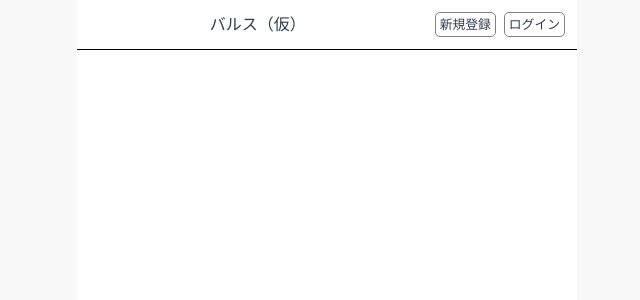
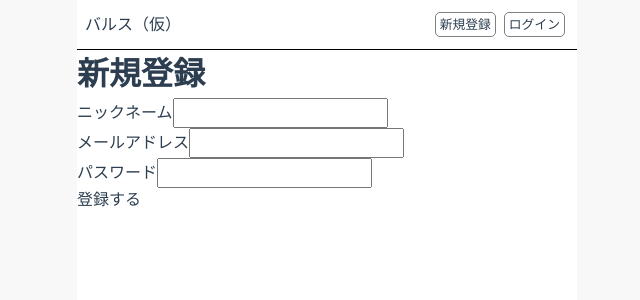
Before and after one commit to gyuta/social_creators_b, a Vue app: page /signup in a window 1280 px wide. Shown: the top 300 px of the page, without its empty margins (313-953 px from the left). Built offline with nearby package versions, Linux system fonts and the light colour scheme; no server answers.

Commit message:
ログイン等の処理・マイページを作成

```diff
--- a/package.json
+++ b/package.json
@@ -8,6 +8,7 @@
     "lint": "vue-cli-service lint"
   },
   "dependencies": {
+    "firebase": "^7.23.0",
     "vue": "^2.6.11",
     "vue-router": "^3.2.0"
   },
--- a/src/App.vue
+++ b/src/App.vue
@@ -1,6 +1,6 @@
 <template>
   <div id="app">
-    <Header></Header>
+    <Header :user='user'></Header>
     <router-view/>
   </div>
 </template>
@@ -11,6 +11,29 @@ import Header from './components/Header'
 export default {
   name: 'App',
   components: {Header},
+  data() {
+    return {
+      user: null,
+    }
+  },
+  created() {
+    this.getUser();
+  },
+  methods: {
+    getUser() {
+      const _this = this;
+      this.$firebase.auth().onAuthStateChanged( authUser => {
+        if (authUser) {
+          _this.getUserInfoFromUserId(authUser.uid)
+            .then( user => {
+              _this.user = user
+            })
+        } else {
+          _this.user = null
+        }
+      });
+    }
+  }
 }
 </script>
 
@@ -19,7 +42,6 @@ export default {
   font-family: Avenir, Helvetica, Arial, sans-serif;
   -webkit-font-smoothing: antialiased;
   -moz-osx-font-smoothing: grayscale;
-  text-align: center;
   color: #2c3e50;
 
   background-color: #fff;
--- a/src/components/Header.vue
+++ b/src/components/Header.vue
@@ -1,13 +1,13 @@
 <template>
   <div id="header">
-    <div id="title">バルス（仮）</div>
+    <div id="title" @click="$router.push({name: 'main'}).catch(err=>{})">バルス（仮）</div>
     <div class="right">
-      <div v-if="user" class="mypage">
+      <div v-if="user" class="mypage"  @click="$router.push({name: 'profile', params: {'id': user.id}}).catch(err=>{})">
         <img src="https://encrypted-tbn0.gstatic.com/images?q=tbn%3AANd9GcT3SUoeX6jEyFqg80JJfDfkHFJIJZxE76crNg&usqp=CAU" alt="" class="icon">
       </div>
       <div v-else class="btns">
-        <div class="btn signup">新規登録</div>
-        <div class="btn signin">ログイン</div>
+        <div class="btn signup" @click="$router.push('\signup').catch(err=>{})">新規登録</div>
+        <div class="btn signin" @click="$router.push('\signin').catch(err=>{})">ログイン</div>
       </div>
     </div>
   </div>
@@ -16,11 +16,7 @@
 <script>
 export default {
   name: 'Header',
-  data() {
-    return {
-      user: false
-    }
-  }
+  props: ['user']
 };
 </script>
 
--- /dev/null
+++ b/src/js/firebase.js
@@ -0,0 +1,16 @@
+import firebase from "firebase";
+import "firebase/auth";
+
+const config = {
+    apiKey: "AIzaSyDcK4Txki2z-M4fa2cdAoAHDCc4lAsXPdU",
+    authDomain: "social-creators-b.firebaseapp.com",
+    databaseURL: "https://social-creators-b.firebaseio.com",
+    projectId: "social-creators-b",
+    storageBucket: "social-creators-b.appspot.com",
+    messagingSenderId: "165685096689",
+    appId: "1:165685096689:web:75fb98a3c87a031c28f950"
+};
+
+firebase.initializeApp(config);
+
+export default firebase;
--- /dev/null
+++ b/src/js/util.js
@@ -0,0 +1,20 @@
+import firebase from "./firebase"
+
+export default {
+  methods: {
+    getUserInfoFromUserId(uid) {
+      return new Promise((resolve, reject) => {
+        firebase.firestore().collection('users')
+          .doc(uid)
+          .get()
+          .then(doc => {
+            if (doc.exists) {
+              resolve(doc.data())
+            } else {
+              reject('idに対応するユーザーが見つかりませんでした')
+            }
+          })
+      })
+    }
+  }
+}
--- a/src/main.js
+++ b/src/main.js
@@ -1,8 +1,13 @@
 import Vue from 'vue'
 import App from './App.vue'
 import router from './router'
+import util from "./js/util";
+import firebase from './js/firebase.js'
 
 Vue.config.productionTip = false
+
+Vue.mixin(util)
+Vue.prototype.$firebase = firebase
 
 new Vue({
   router,
--- a/src/router/index.js
+++ b/src/router/index.js
@@ -7,8 +7,23 @@ Vue.use(VueRouter)
 
 const routes = [
   {
+    path: '/signup',
+    name: 'signup',
+    component: () => import('../views/Signup.vue')
+  },
+  {
+    path: '/signin',
+    name: 'signin',
+    component: () => import('../views/Signin.vue')
+  },
+  {
+    path: '/profile/:id',
+    name: 'profile',
+    component: () => import('../views/Profile.vue')
+  },
+  {
     path: '/',
-    name: 'Main',
+    name: 'main',
     component: Main
   },
   // {
--- a/src/views/Main.vue
+++ b/src/views/Main.vue
@@ -1,5 +1,7 @@
 <template>
-  <div>main</div>
+  <div>
+    <h1>メインページ</h1>
+  </div>
 </template>
 
 <script>
--- /dev/null
+++ b/src/views/Profile.vue
@@ -0,0 +1,27 @@
+<template>
+  <div>
+    <h1>マイページ</h1>
+    <div @click='signout'>ログアウトする</div>
+  </div>
+</template>
+
+<script>
+
+export default {
+  name: 'Profile',
+  methods: {
+    signout() {
+      const _this = this
+      this.$firebase.auth()
+        .signOut()
+        .then( () => {
+          _this.$router.push('/')
+        })
+    }
+  }
+}
+</script>
+
+<style>
+
+</style>
--- /dev/null
+++ b/src/views/Signin.vue
@@ -0,0 +1,42 @@
+<template>
+  <div>
+    <h1>ログイン</h1>
+    <div class="field">
+      <label>メールアドレス</label>
+      <input type="text" placeholder=" " v-model="email" />
+    </div>
+    <div class="field">
+      <label>パスワード</label>
+      <input type="password" placeholder=" " v-model="password" />
+    </div>
+    <div @click='signin'>ログインする</div>
+  </div>
+</template>
+
+<script>
+export default {
+  name: 'Signin',
+  data() {
+    return {
+      email: '',
+      password: ''
+    }
+  },
+  methods: {
+    signin() {
+      this.$firebase.auth()
+        .signInWithEmailAndPassword(this.email, this.password)
+        .then(() => {
+          this.$router.push('/')
+        })
+        .catch( err => {
+          alert('エラーが発生しました', err)
+        })
+    }
+  }
+}
+</script>
+
+<style>
+
+</style>
--- /dev/null
+++ b/src/views/Signup.vue
@@ -0,0 +1,59 @@
+<template>
+  <div>
+    <h1>新規登録</h1>
+    <div class="field">
+      <label>ニックネーム</label>
+      <input type="text" placeholder=" " v-model="name" />
+    </div>
+    <div class="field">
+      <label>メールアドレス</label>
+      <input type="text" placeholder=" " v-model="email" />
+    </div>
+    <div class="field">
+      <label>パスワード</label>
+      <input type="password" placeholder=" " v-model="password" />
+    </div>
+    <div @click='create'>
+      登録する
+    </div>
+  </div>
+</template>
+
+<script>
+export default {
+  name: 'Signup',
+  data() {
+    return {
+      name: "",
+      email: "",
+      password: ""
+    };
+  },
+  methods: {
+    create() {
+      const _this = this
+      this.$firebase.auth()
+        .createUserWithEmailAndPassword(this.email, this.password)
+        .then( result => {
+          _this.$firebase.firestore().collection('users')
+            .doc(result.user.uid)
+            .set({
+              id: result.user.uid,
+              name: _this.name,
+              icon: 'https://encrypted-tbn0.gstatic.com/images?q=tbn%3AANd9GcT3SUoeX6jEyFqg80JJfDfkHFJIJZxE76crNg&usqp=CAU'
+            })
+            .then( () => {
+              _this.$router.push({name: 'profile', params: {id: result.user.uid}})
+            })
+        })
+        .catch( err => {
+          alert('エラーが発生しました', err)
+        });
+    }
+  }
+}
+</script>
+
+<style>
+
+</style>
```
Also changed, not shown: 1 other file (tests, documents, lock files or other folders).
